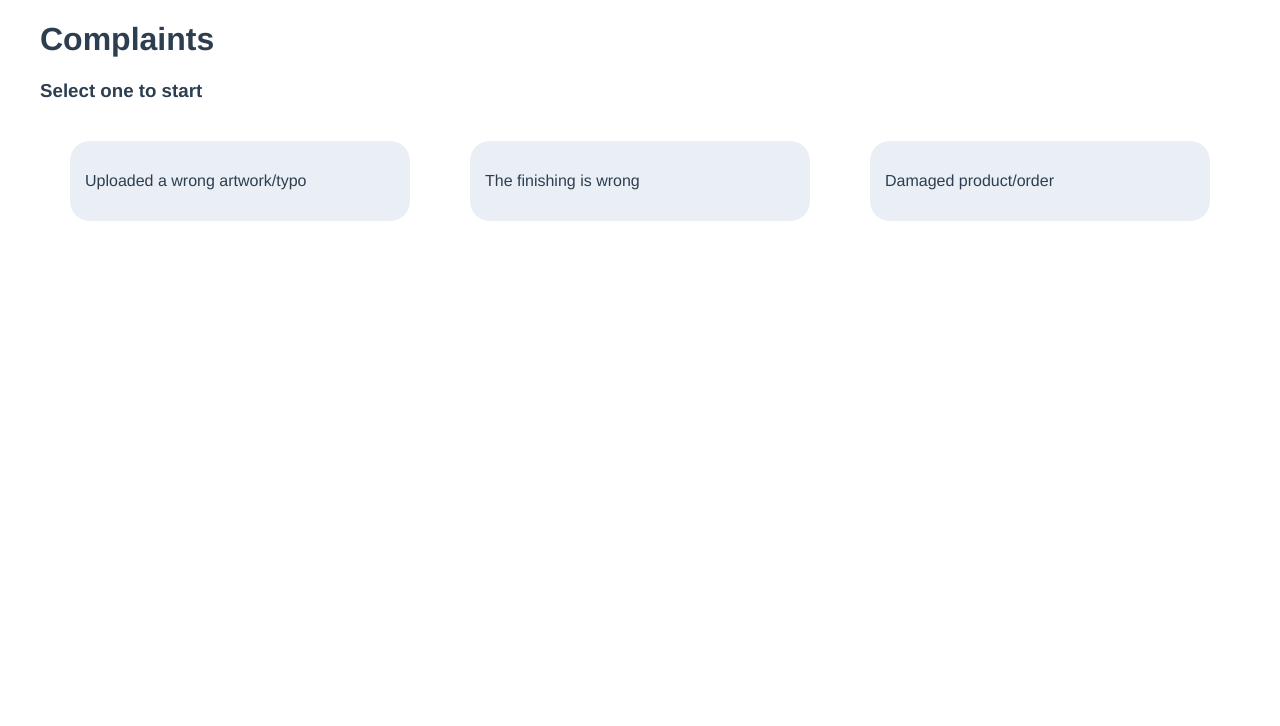
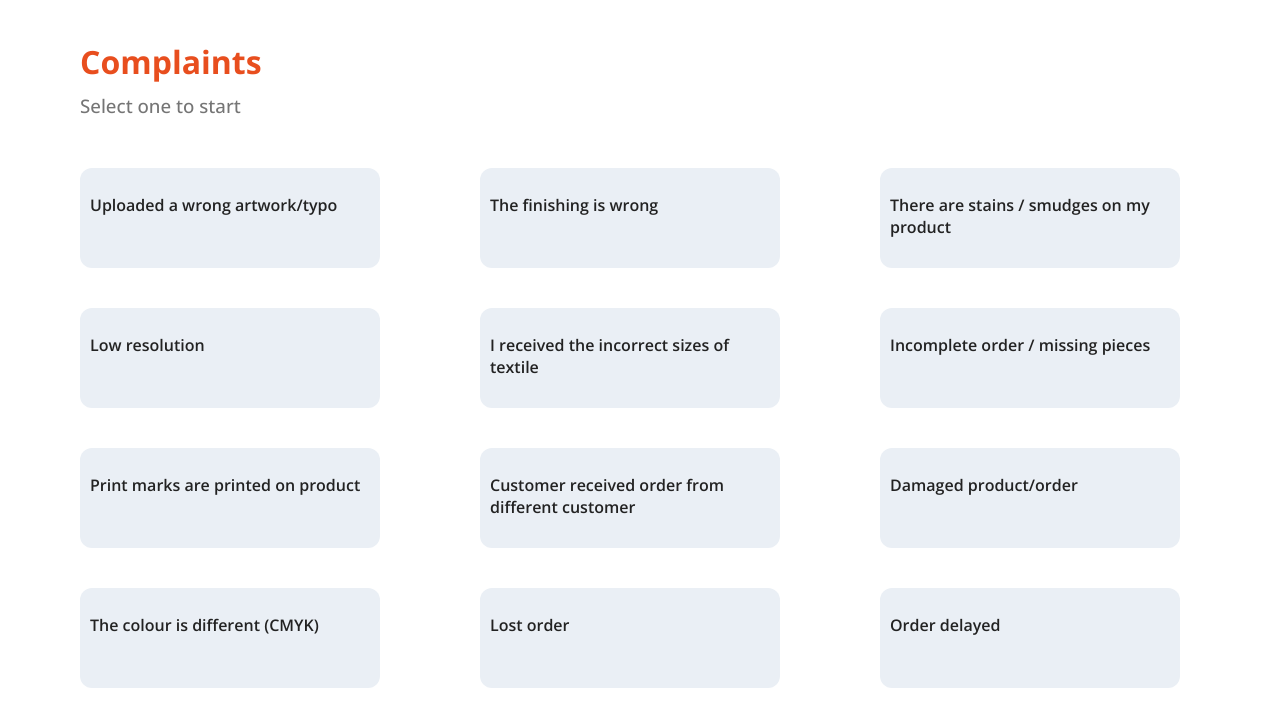
Before and after one commit to chaconfrank/agent-platform, a Vue app in the folder agent-platform/: page / in a window 1280 px wide. Shown: the top 726 px of the page. Built offline with nearby package versions, Linux system fonts and the light colour scheme.

Commit message:
Add router

```diff
--- a/agent-platform/package.json
+++ b/agent-platform/package.json
@@ -11,7 +11,8 @@
     "bootstrap": "^5.3.3",
     "bootstrap-vue": "^2.23.1",
     "core-js": "^3.8.3",
-    "vue": "^3.4.27"
+    "vue": "^3.4.27",
+    "vue-router": "^4.3.2"
   },
   "devDependencies": {
     "@babel/core": "^7.12.16",
--- a/agent-platform/public/index.html
+++ b/agent-platform/public/index.html
@@ -6,7 +6,11 @@
     <meta name="viewport" content="width=device-width,initial-scale=1.0">
     <link rel="icon" href="<%= BASE_URL %>favicon.ico">
     <title><%= htmlWebpackPlugin.options.title %></title>
-  </head>
+    <link rel="preconnect" href="https://fonts.googleapis.com">
+    <link rel="preconnect" href="https://fonts.gstatic.com" crossorigin>
+    <link href="https://fonts.googleapis.com/css2?family=Open+Sans:ital,wght@0,300..800;1,300..800&display=swap" rel="stylesheet">
+
+</head>
   <body>
     <noscript>
       <strong>We're sorry but <%= htmlWebpackPlugin.options.title %> doesn't work properly without JavaScript enabled. Please enable it to continue.</strong>
--- a/agent-platform/src/App.vue
+++ b/agent-platform/src/App.vue
@@ -1,27 +1,24 @@
 <template>
-
-  <ComplaintsSection />
+  <div id="app">
+    <router-view></router-view>
+  </div>
 </template>
 
 <script>
-import ComplaintsSection from './components/ComplaintsSection.vue';
-
-
-
 export default {
   name: 'App',
-  components: {
-    ComplaintsSection,
-  }
-}
+  created() {
+    this.$router.push('/');
+  },
+};
 </script>
 
 <style>
 body {
-  font-family: Avenir, Helvetica, Arial, sans-serif;
+  font-family: 'Open Sans', sans-serif;
   -webkit-font-smoothing: antialiased;
   -moz-osx-font-smoothing: grayscale;
-  color: #2c3e50;
+  color: #222222;
   margin: 0;
   padding: 0;
 }
--- a/agent-platform/src/components/ComplaintsSection.vue
+++ b/agent-platform/src/components/ComplaintsSection.vue
@@ -7,13 +7,24 @@
     </div>
     <div class="container">
       <div class="column">
+
+
         <MainCard msg="Uploaded a wrong artwork/typo"></MainCard>
+        <MainCard msg="Low resolution"></MainCard>
+        <MainCard msg="Print marks are printed on product"></MainCard>
+        <MainCard msg="The colour is different (CMYK)"></MainCard>
       </div>
       <div class="column">
         <MainCard msg="The finishing is wrong"></MainCard>
+        <MainCard msg="I received the incorrect sizes of textile"></MainCard>
+        <MainCard msg="Customer received order from different customer"></MainCard>
+        <MainCard msg="Lost order"></MainCard>
       </div>
       <div class="column">
+        <MainCard msg="There are stains / smudges on my product"></MainCard>
+        <MainCard msg="Incomplete order / missing pieces"></MainCard>
         <MainCard msg="Damaged product/order"></MainCard>
+        <MainCard msg="Order delayed"></MainCard>
       </div>
     </div>
   </div>
@@ -40,7 +51,20 @@ export default {
 
 .column {
   flex: 1;
-  margin: 0 10px;
-  padding: 20px;
+  margin: 10px 20px;
+  color: #222222;
+  font-weight: 600
+}
+
+
+h1 {
+  margin: 40px 0px 10px 20px;
+  color: #E84E1E;
+}
+
+h3 {
+  margin: 0px 0px 40px 20px;
+  color: #757575;
+  font-weight: 500;
 }
 </style>
--- /dev/null
+++ b/agent-platform/src/components/Description.vue
@@ -0,0 +1,24 @@
+<template>
+    <div>
+        <h1>{{ title }}</h1>
+        <h3>{{ description }}</h3>
+    </div>
+</template>
+
+<script>
+/* eslint-disable */
+export default {
+    name: 'Description',
+    props: {
+        title: String,
+        description: String
+    }
+}
+</script>
+
+<style scoped>
+div {
+    color: #222222;
+
+}
+</style>
--- a/agent-platform/src/components/MainCard.vue
+++ b/agent-platform/src/components/MainCard.vue
@@ -15,9 +15,12 @@ export default {
 
 <style scoped>
 div {
-    border-radius: 20px;
+    height: 80px;
+    width: 280px;
+    border-radius: 12px;
     border: 0px solid var(--Negro, #000);
     background: #EAEFF5;
-    padding: 15px;
+    padding: 10px;
+    margin:0px 0px 40px 0px;
 }
 </style>
--- a/agent-platform/src/main.js
+++ b/agent-platform/src/main.js
@@ -1,4 +1,7 @@
 import { createApp } from 'vue'
 import App from './App.vue'
+import router from './router'
 
-createApp(App).mount('#app')
+createApp(App)
+.use(router)
+.mount('#app')
--- /dev/null
+++ b/agent-platform/src/router.js
@@ -0,0 +1,14 @@
+import { createMemoryHistory, createRouter } from 'vue-router'
+
+import ComplaintsSection from './components/ComplaintsSection.vue'
+
+const routes = [
+    { path: '/', component: ComplaintsSection },
+]
+
+const router = createRouter({
+    history: createMemoryHistory(),
+    routes,
+})
+
+export default router
```
Also changed, not shown: 1 other file (tests, documents, lock files or other folders).
